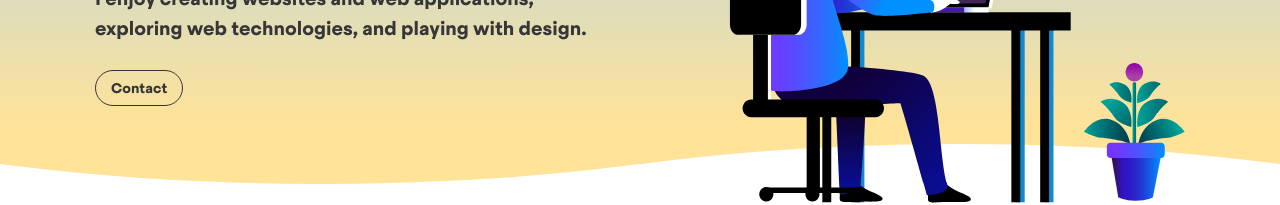
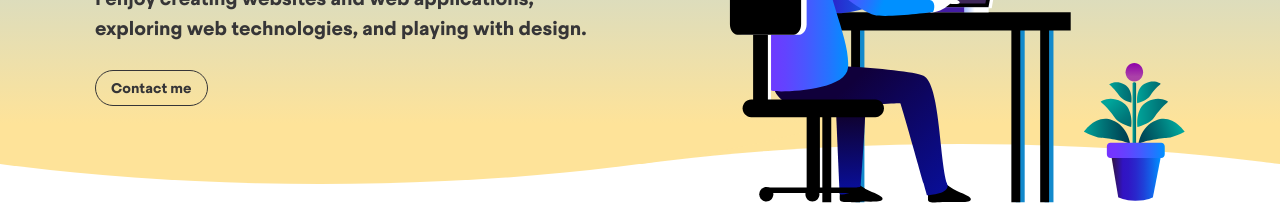
Before and after one commit to nenadmarinkovic/nenadmarinkovic.com, a Next.js app in the folder next-portfolio/: page / in a window 1280 px wide. Shown: the part 326-531 px from the top of the page. Built offline with nearby package versions, Linux system fonts and the light colour scheme.

Commit message:
separated styles from components

```diff
--- a/next-portfolio/components/ContactButton.js
+++ b/next-portfolio/components/ContactButton.js
@@ -2,7 +2,7 @@ import React from "react";
 import { Button } from "../styles/components/ContactButton";
 
 function ContactButton() {
-  return <Button>Contact</Button>;
+  return <Button>Contact me</Button>;
 }
 
 export default ContactButton;
```
